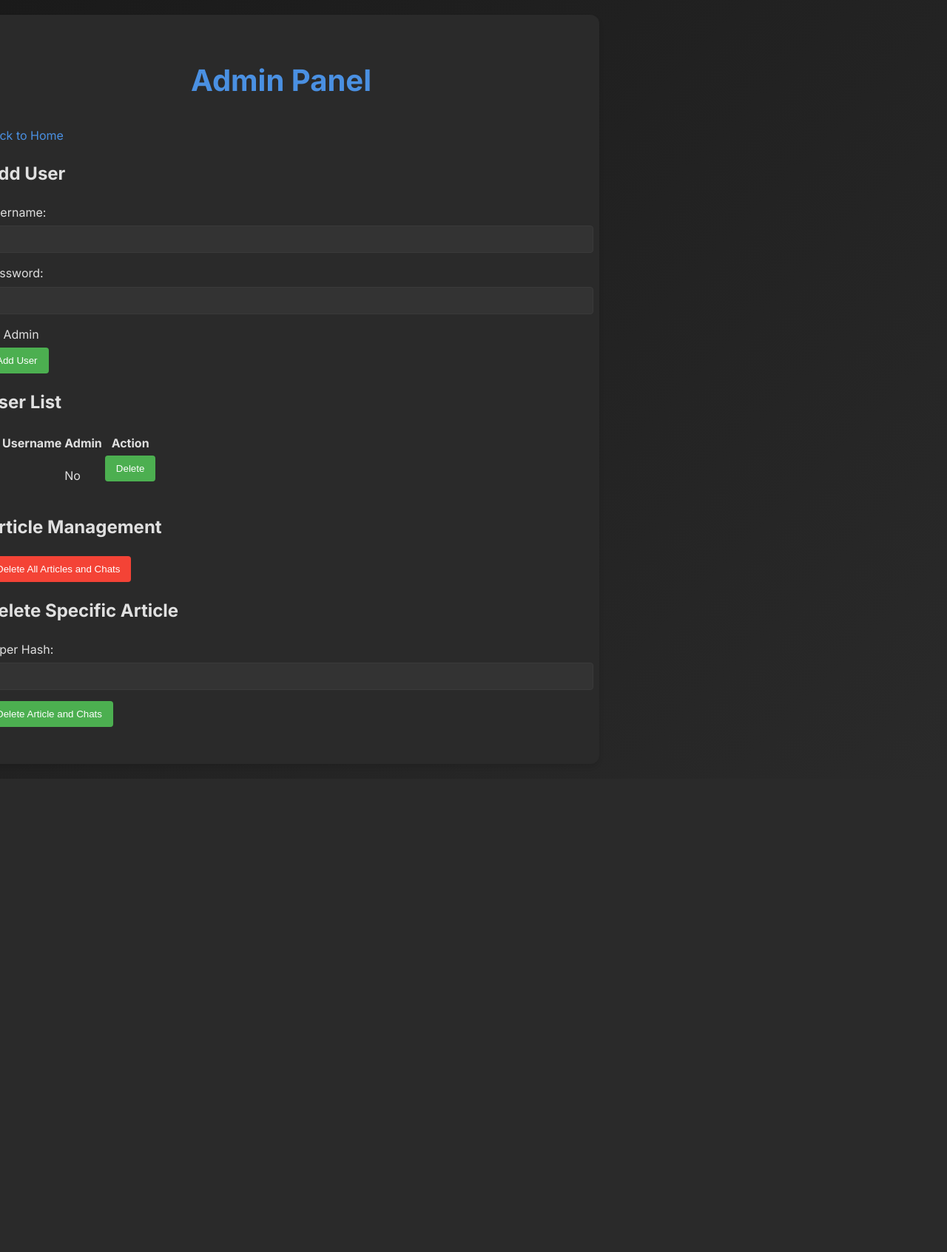
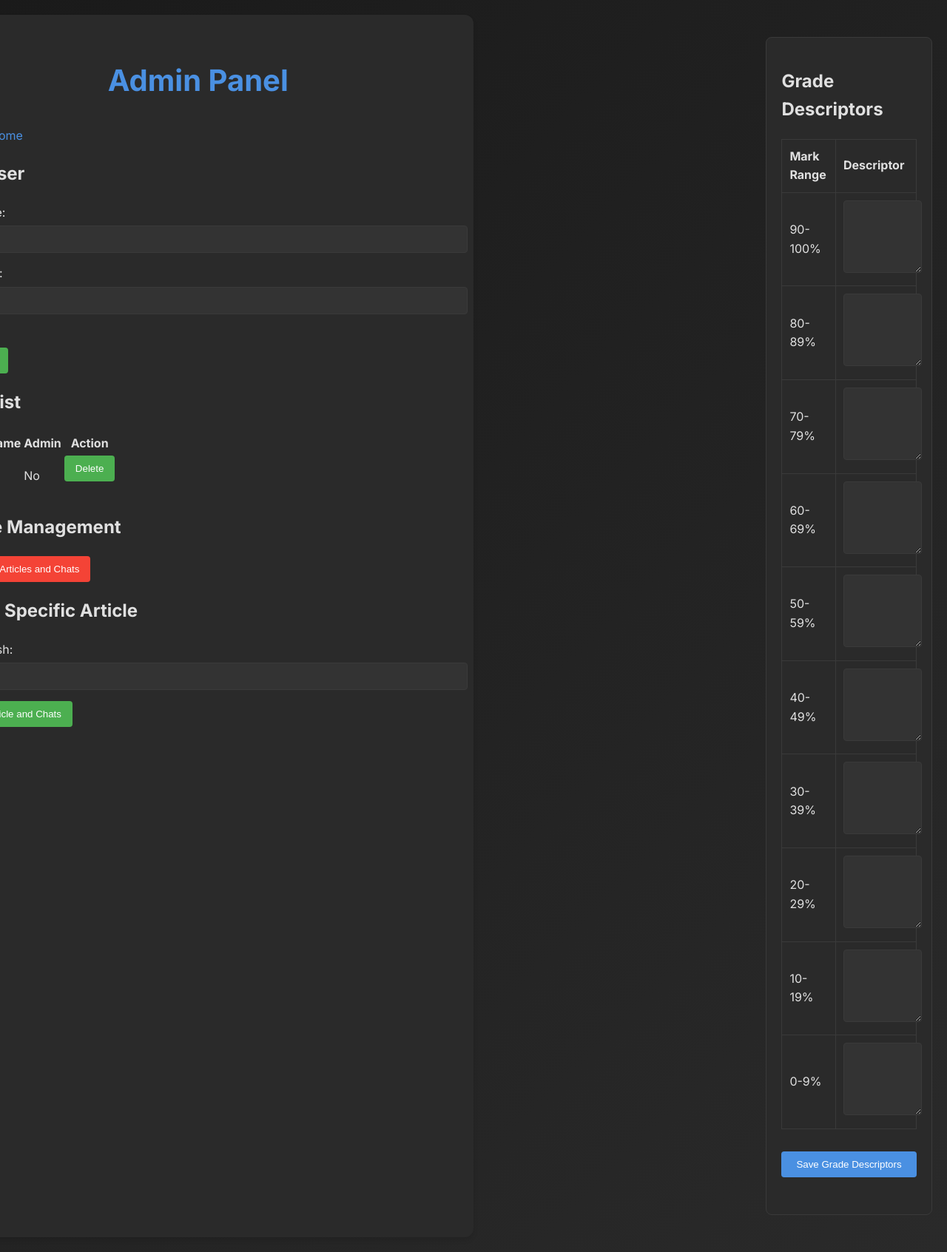
Before and after one commit to tcspears/ai_feedback_assistant, a Flask app: page /admin in a window 1280 px wide. Shown: the whole page at 74% size. Before the commit the page ends 983 px from the top, so only its background shows below. Run offline with Flask 3, Linux system fonts and the light colour scheme; a user stored in the database is signed in; data comes from the database, SQL or seed files in the repository; parts of the project's set-up code (start-up, migrations or seed data) failed here and were passed over.

Commit message:
Added grade descriptors feature

```diff
--- a/main.py
+++ b/main.py
@@ -102,12 +102,20 @@
     ai_response = db.Column(db.Text, nullable=False)
     created_at = db.Column(db.DateTime, nullable=False, default=func.now())
 
+class GradeDescriptors(db.Model):
+    __tablename__ = 'grade_descriptors'
+    id = db.Column(db.Integer, primary_key=True)
+    range_start = db.Column(db.Integer, nullable=False)
+    range_end = db.Column(db.Integer, nullable=False)
+    descriptor_text = db.Column(db.Text, nullable=False)
+
 class SavedFeedback(db.Model):
     __tablename__ = 'saved_feedback'
     id = db.Column(db.Integer, primary_key=True)
     paper_id = db.Column(db.Integer, db.ForeignKey('papers.id'), nullable=False)
     additional_feedback = db.Column(db.Text)
     consolidated_feedback = db.Column(db.Text)
+    mark = db.Column(db.Float)
     updated_at = db.Column(db.DateTime, nullable=False, default=func.now())
 
 def create_admin_user(username="admin", password="admin"):
@@ -228,6 +236,7 @@
                          file_hash=file_hash,
                          related_papers=formatted_related,
                          rubric_name=rubric_name,
+                         saved_feedback=saved_feedback,
                          saved_additional_feedback=saved_feedback.additional_feedback if saved_feedback else None,
                          saved_consolidated_feedback=saved_feedback.consolidated_feedback if saved_feedback else None,
                          pdf_path=paper.pdf_path.replace('static/', ''))
@@ -241,32 +250,7 @@
 
     paper = Paper.query.filter_by(hash=file_hash).first_or_404()
 
-    # Get all evaluations including summary
-    evaluations = (db.session.query(
-        Evaluation, RubricCriteria
-    ).outerjoin(
-        RubricCriteria,
-        Evaluation.criteria_id == RubricCriteria.id
-    ).filter(
-        Evaluation.paper_id == paper.id
-    ).order_by(
-        Evaluation.criteria_id
-    ).all())
-
-    # Format evaluations text
-    evaluations_text = "\n\n".join([
-        f"=== {crit.section_name if crit else 'Summary'} ===\n{eval.evaluation_text}"
-        for eval, crit in evaluations
-    ])
-
-    system_message = f"""You are an AI assistant specialized in discussing essays. You have access to:
-1. The full essay text
-2. A comprehensive set of evaluations for different aspects of the essay
-3. An overall evaluation
-
-Here are all the evaluations:
-
-{evaluations_text}"""
+    system_message = """You are an AI assistant specialized in discussing essays. You have access to the full essay text. Please help answer any questions about the essay."""
 
     # Generate AI response using existing client logic
     if model.startswith('claude'):
@@ -275,11 +259,13 @@
             system=system_message,
             messages=[{
                 "role": "user",
-                "content": f"""Based on the essay and its evaluations above, please answer the following question:
+                "content": f"""Here is the essay text:
 
-{user_message}
+{paper.full_text}
 
-Note: When referring to specific parts of the evaluations, please mention which section you're drawing from."""
+Based on this essay, please answer the following question:
+
+{user_message}"""
             }],
             max_tokens=1000
         )
@@ -289,11 +275,13 @@
             model=model,
             messages=[
                 {"role": "system", "content": system_message},
-                {"role": "user", "content": f"""Based on the essay and its evaluations above, please answer the following question:
+                {"role": "user", "content": f"""Here is the essay text:
 
-{user_message}
+{paper.full_text}
 
-Note: When referring to specific parts of the evaluations, please mention which section you're drawing from."""}
+Based on this essay, please answer the following question:
+
+{user_message}"""}
             ]
         )
         ai_message = response.choices[0].message.content.strip()
@@ -317,6 +305,7 @@
     db.session.commit()
     return jsonify({"success": True})
 
+
 @app.route('/update_filename/<file_hash>', methods=['POST'])
 @login_required
 def update_filename(file_hash):
@@ -328,6 +317,7 @@
     db.session.commit()
 
     return jsonify({"success": True})
+
 
 @app.route('/save_rubric', methods=['POST'])
 @login_required
@@ -368,6 +358,7 @@
     except Exception as e:
         db.session.rollback()
         return jsonify({"success": False, "error": str(e)})
+
 
 def generate_evaluation(text, section_name, criteria_text, model):
     """Generate an evaluation for a section of text using the specified AI model."""
@@ -437,6 +428,38 @@
     except Exception as e:
         return jsonify({"success": False, "error": str(e)})
 
+
+@app.route('/save_mark/<file_hash>', methods=['POST'])
+@login_required
+def save_mark(file_hash):
+    try:
+        data = request.json
+        mark = data['mark']
+
+        if not (0 <= mark <= 100):
+            return jsonify({"success": False, "error": "Mark must be between 0 and 100"})
+
+        paper = Paper.query.filter_by(hash=file_hash).first_or_404()
+        saved_feedback = SavedFeedback.query.filter_by(paper_id=paper.id).first()
+
+        if saved_feedback:
+            saved_feedback.mark = mark
+            saved_feedback.updated_at = datetime.now()
+        else:
+            saved_feedback = SavedFeedback(
+                paper_id=paper.id,
+                mark=mark
+            )
+            db.session.add(saved_feedback)
+
+        db.session.commit()
+        return jsonify({"success": True})
+
+    except Exception as e:
+        db.session.rollback()
+        return jsonify({"success": False, "error": str(e)})
+
+
 @app.route('/generate_consolidated_feedback', methods=['POST'])
 @login_required
 def generate_consolidated_feedback():
@@ -444,6 +467,8 @@
     additional_feedback = data['additional_feedback']
     model = data['model']
     file_hash = data['file_hash']
+    align_to_mark = data.get('align_to_mark', False)
+    mark = data.get('mark')
 
     paper = Paper.query.filter_by(hash=file_hash).first_or_404()
 
@@ -472,16 +497,43 @@
     criteria_names = [RubricCriteria.query.get(eval.criteria_id).section_name
                      for eval in evaluations]
 
-    # Updated prompt with explicit section organization
-    prompt = f"""Your task is to consolidate multiple pieces of written feedback into a single, cohesive statement to the student. Follow these guidelines:
+    # Get grade descriptors if alignment is requested
+    descriptors_text = ""
+    if align_to_mark and mark is not None:
+        try:
+            mark_float = float(mark)
+            descriptor = (GradeDescriptors.query
+                        .filter(GradeDescriptors.range_start <= mark_float,
+                               GradeDescriptors.range_end >= mark_float)
+                        .first())
+            if descriptor:
+                descriptors_text = descriptor.descriptor_text
+            else:
+                print(f"No descriptor found for mark {mark_float}")
+        except Exception as e:
+            print(f"Error processing mark {mark}: {str(e)}")
+            # Default to preserve original language if there's an error
+            align_to_mark = False
 
-    1. **Preserve Original Language**: Retain the unique wording, tone, and phrasing wherever possible.
+    # Updated prompt with conditional language alignment
+    preserve_language_instruction = (
+        "**Align to Grade Descriptors**: You should strive to balance retaining the unique wording, "
+        f"tone, and phrasing wherever possible while also ensuring alignment to the specific language "
+        f"used in the marking descriptors for this essay's mark. For this essay, those descriptors "
+        f"are: {descriptors_text}"
+    ) if align_to_mark and descriptors_text else (
+        "**Preserve Original Language**: Retain the unique wording, tone, and phrasing wherever possible"
+    )
+
+    prompt = f"""Your task is to combine multiple pieces of written feedback into a single, cohesive statement to the student. Follow these guidelines:
+
+    1. {preserve_language_instruction}
     2. **Eliminate Redundancy**: If multiple pieces of feedback repeat the same point, mention it only once.
     3. **Combine and Organize**: Merge related ideas logically, ensuring the statement flows smoothly.
     4. **Maintain Clarity**: The final statement should be easily understood and well-structured.
-    5. **Brevity Without Omissions**: While removing repeated points, do not omit critical information or nuances.
+    5. **Avoid Omitting Relevant Information**: While you *should* remove repeated or redundant information, do not omit critical information or detail. This is especially important for the feedback listed in the 'Additional Feedback' section. This text should be incorporated as closely as possible to the original text.
 
-    Your output should be one concise piece of feedback that accurately reflects all key points of the original sources. Format your response in Markdown, using:
+    Your output should be one comprehensive piece of feedback that accurately reflects all key points of the original sources. Format your response in Markdown, using:
         - Headers (##) for main sections
         - Lists (- or *) for key points
         - Bold (**) for emphasis on important elements
@@ -519,11 +571,13 @@
         saved_feedback.additional_feedback = additional_feedback
         saved_feedback.consolidated_feedback = consolidated_feedback
         saved_feedback.updated_at = datetime.now()
+        # Preserve the existing mark if there is one
     else:
         saved_feedback = SavedFeedback(
             paper_id=paper.id,
             additional_feedback=additional_feedback,
-            consolidated_feedback=consolidated_feedback
+            consolidated_feedback=consolidated_feedback,
+            mark=mark if mark is not None else None  # Include mark if provided
         )
         db.session.add(saved_feedback)
 
@@ -729,12 +783,39 @@
                 db.session.commit()
                 flash('Article and associated data have been deleted.')
 
+            elif action == 'save_descriptors':
+                # Delete existing descriptors
+                GradeDescriptors.query.delete()
+
+                # Add new descriptors
+                ranges = [(90,100), (80,89), (70,79), (60,69), (50,59),
+                         (40,49), (30,39), (20,29), (10,19), (0,9)]
+
+                for start, end in ranges:
+                    descriptor_text = request.form.get(f'descriptor_{start}_{end}')
+                    if descriptor_text:
+                        descriptor = GradeDescriptors(
+                            range_start=start,
+                            range_end=end,
+                            descriptor_text=descriptor_text
+                        )
+                        db.session.add(descriptor)
+
+                db.session.commit()
+                flash('Grade descriptors saved successfully')
+
         except Exception as e:
             db.session.rollback()
             flash(f'Error: {str(e)}')
 
+    # Get existing descriptors for display
+    descriptors = {
+        (d.range_start, d.range_end): d.descriptor_text
+        for d in GradeDescriptors.query.all()
+    }
+
     users = User.query.all()
-    return render_template('admin.html', users=users)
+    return render_template('admin.html', users=users, descriptors=descriptors)
 
 # Update the login manager loader function
 @login_manager.user_loader
--- a/static/css/style.css
+++ b/static/css/style.css
@@ -876,3 +876,80 @@
     border: 1px solid var(--border-color);
     border-radius: 4px;
 }
+
+/* Add these new styles */
+.grade-descriptors-section {
+    margin: 30px 0;
+    padding: 20px;
+    background: var(--container-bg);
+    border-radius: 8px;
+    border: 1px solid var(--border-color);
+}
+
+.grade-descriptors-table {
+    width: 100%;
+    border-collapse: collapse;
+    margin: 20px 0;
+}
+
+.grade-descriptors-table th,
+.grade-descriptors-table td {
+    padding: 10px;
+    border: 1px solid var(--border-color);
+    text-align: left;
+}
+
+.descriptor-textarea {
+    width: 100%;
+    min-height: 80px;
+    padding: 8px;
+    background: var(--summary-bg);
+    border: 1px solid var(--border-color);
+    border-radius: 4px;
+    color: var(--text-color);
+    resize: vertical;
+}
+
+.save-descriptors-btn {
+    background-color: var(--primary-color);
+    color: white;
+    padding: 10px 20px;
+    border: none;
+    border-radius: 4px;
+    cursor: pointer;
+    margin-top: 10px;
+}
+
+.save-descriptors-btn:hover {
+    background-color: var(--hover-color);
+}
+
+.mark-input-container {
+    display: flex;
+    gap: 10px;
+    align-items: center;
+    margin-top: 10px;
+}
+
+#numericalMark {
+    width: 120px;
+    padding: 8px;
+    background: var(--summary-bg);
+    border: 1px solid var(--border-color);
+    border-radius: 4px;
+    color: var(--text-color);
+}
+
+#saveMark {
+    background-color: var(--primary-color);
+    color: white;
+    padding: 8px 16px;
+    border: none;
+    border-radius: 4px;
+    cursor: pointer;
+    transition: background-color 0.3s ease;
+}
+
+#saveMark:hover {
+    background-color: var(--hover-color);
+}
--- a/templates/admin.html
+++ b/templates/admin.html
@@ -62,5 +62,32 @@
             <input type="submit" value="Delete Article and Chats">
         </form>
     </div>
+    <div class="grade-descriptors-section">
+        <h2>Grade Descriptors</h2>
+        <form method="POST" id="gradeDescriptorsForm">
+            <input type="hidden" name="action" value="save_descriptors">
+            <table class="grade-descriptors-table">
+                <thead>
+                    <tr>
+                        <th>Mark Range</th>
+                        <th>Descriptor</th>
+                    </tr>
+                </thead>
+                <tbody>
+                    {% for range in [(90,100), (80,89), (70,79), (60,69), (50,59), (40,49), (30,39), (20,29), (10,19), (0,9)] %}
+                    <tr>
+                        <td>{{ range[0] }}-{{ range[1] }}%</td>
+                        <td>
+                            <textarea name="descriptor_{{ range[0] }}_{{ range[1] }}"
+                                    class="descriptor-textarea"
+                                    rows="3">{{ descriptors.get((range[0], range[1]), '') }}</textarea>
+                        </td>
+                    </tr>
+                    {% endfor %}
+                </tbody>
+            </table>
+            <button type="submit" class="save-descriptors-btn">Save Grade Descriptors</button>
+        </form>
+    </div>
 </body>
 </html>
```
Also changed, not shown: templates/paper.html (+56 -3 lines).
